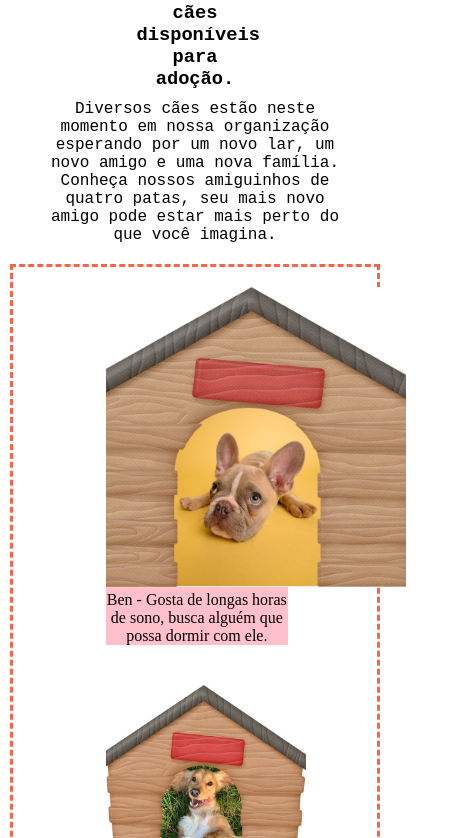
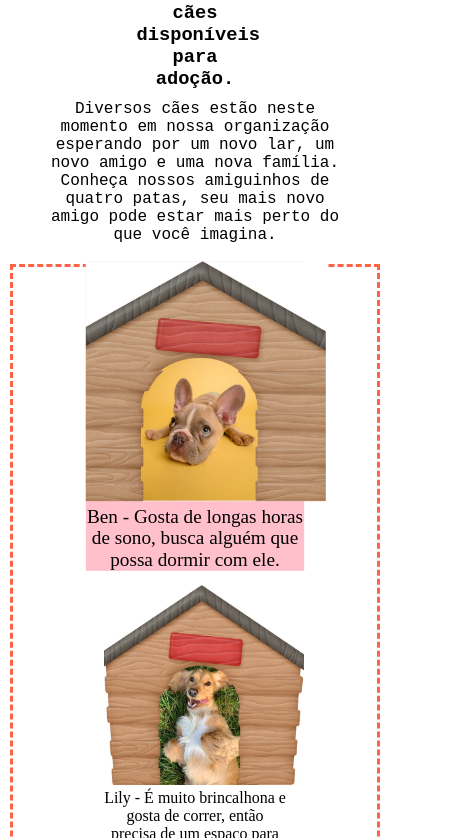
Before and after one commit to alvesarah/adoteaqui, a plain HTML site: page index.html in a window 390 px wide. In both pictures the pointer is over the element 196 px from the left and 1287 px from the top of the page. Shown: the part 871-1709 px from the top of the page, 450 px wide, since content can reach past the window. Drawn offline with Linux system fonts and the light colour scheme.

Commit message:
alteração no @media

```diff
--- a/css/style.css
+++ b/css/style.css
@@ -125,7 +125,7 @@
 }
 
 .figure_img:hover {
-    transform: scale(1.0);
+    transform: scale(1.2);
     cursor: pointer;
     background-color: var(--rosa);
 }
@@ -134,11 +134,6 @@
     width: 200px;
     height: 200px;
     object-fit: cover;
-}
-
-.main__img:hover {
-    width: 300px;
-    height: 300px;
 }
 
 
@@ -184,13 +179,12 @@
     .section__div-primeira-fileira, .section__div-segunda-fileira, .section__div-terceira-fileira, .section__div-quarta-fileira {
         flex-direction: column;
         width: 100%;
-        margin: 0 20%;
+        align-items: center;
     }
 
     .figure_img {
         width: 50%;
     }
-
 }
 
 @import url('https://fonts.googleapis.com/css2?family=Montserrat:wght@300;400;700&family=Red+Hat+Mono:wght@300&display=swap');
```
